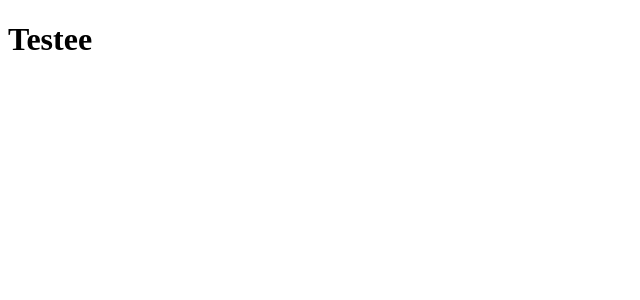
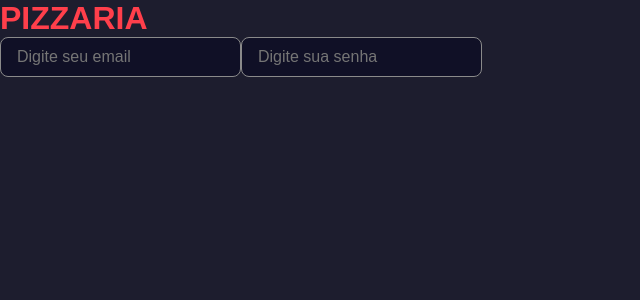
Before and after one commit to lucastak/pizzaria-frontend, a Next.js app: page / in a window 1280 px wide. Shown: the top 300 px of the page, without its empty margins (0-640 px from the left). Built offline with nearby package versions, Linux system fonts and the light colour scheme.

Commit message:
feat(project): adiciona elemento de input e text area

```diff
--- /dev/null
+++ b/src/components/ui/Input/index.tsx
@@ -0,0 +1,14 @@
+import styles from "./styles.module.scss";
+import { InputHTMLAttributes, TextareaHTMLAttributes } from "react";
+
+interface InputProps extends InputHTMLAttributes<HTMLInputElement> {}
+
+interface TexteAreaProps extends TextareaHTMLAttributes<HTMLAreaElement> {}
+
+export function Input({ ...props }: InputProps) {
+  return <input type="text" className={styles["input"]} {...props} />;
+}
+
+export function TextArea({ ...props }: TexteAreaProps) {
+  return <textarea className={styles["input"]}></textarea>;
+}
--- /dev/null
+++ b/src/components/ui/Input/styles.module.scss
@@ -0,0 +1,14 @@
+.input {
+  margin-bottom: 1rem;
+  height: 40px;
+  border: 0;
+  border-radius: 0.5rem;
+  background-color: var(--dark-900);
+  padding: 1rem;
+  border: 1px solid var(--gray-100);
+  color: var(--white);
+}
+
+.input::-moz-placeholder {
+  color: rgba(255, 255, 255, 0.8);
+}
--- a/src/pages/_app.tsx
+++ b/src/pages/_app.tsx
@@ -1,4 +1,5 @@
 import type { AppProps } from "next/app";
+import "../../styles/global.scss";
 
 function MyApp({ Component, pageProps }: AppProps) {
   return <Component {...pageProps} />;
--- /dev/null
+++ b/src/pages/_document.tsx
@@ -0,0 +1,13 @@
+import { Html, Head, Main, NextScript } from "next/document";
+
+export default function Document() {
+  return (
+    <Html>
+      <Head></Head>
+      <body>
+        <Main />
+        <NextScript />
+      </body>
+    </Html>
+  );
+}
--- a/src/pages/index.tsx
+++ b/src/pages/index.tsx
@@ -1,10 +1,23 @@
 import type { NextPage } from "next";
+import styles from "../../styles/home.module.scss";
+import Head from "next/head";
+import { Input } from "../components/ui/Input";
 
 const Home: NextPage = () => {
   return (
-    <div>
-      <h1>Testee</h1>
-    </div>
+    <>
+      <Head>
+        <title>Home</title>
+      </Head>
+      <div className={styles["container"]}>
+        <h1 className={styles["title__login-page"]}>Pizzaria</h1>
+
+        <div className={styles["container__login"]}>
+          <Input placeholder="Digite seu email" type="text" />
+          <Input placeholder="Digite sua senha" type="password" />
+        </div>
+      </div>
+    </>
   );
 };
 
--- /dev/null
+++ b/styles/global.scss
@@ -0,0 +1,41 @@
+@import "./vars.scss";
+
+* {
+  margin: 0;
+  padding: 0;
+  outline: 0;
+  box-sizing: border-box;
+}
+
+button {
+  cursor: pointer;
+}
+
+a {
+  color: inherit;
+  text-decoration: none;
+}
+
+body {
+  background: var(--dark-700);
+}
+
+body,
+input,
+textarea,
+select,
+button {
+  font: 400 1rem sans-serif;
+}
+
+@media (max-width: 720px) {
+  html {
+    font-size: 87.5%;
+  }
+}
+
+@media (max-width: 1080px) {
+  html {
+    font-size: 93.75%;
+  }
+}
--- a/styles/globals.css
+++ /dev/null
@@ -1,26 +0,0 @@
-html,
-body {
-  padding: 0;
-  margin: 0;
-  font-family: -apple-system, BlinkMacSystemFont, Segoe UI, Roboto, Oxygen,
-    Ubuntu, Cantarell, Fira Sans, Droid Sans, Helvetica Neue, sans-serif;
-}
-
-a {
-  color: inherit;
-  text-decoration: none;
-}
-
-* {
-  box-sizing: border-box;
-}
-
-@media (prefers-color-scheme: dark) {
-  html {
-    color-scheme: dark;
-  }
-  body {
-    color: white;
-    background: black;
-  }
-}
--- /dev/null
+++ b/styles/home.module.scss
@@ -0,0 +1,5 @@
+.title__login-page {
+  color: var(--red-900);
+  text-transform: uppercase;
+  font-family: sans-serif;
+}
--- /dev/null
+++ b/styles/vars.scss
@@ -0,0 +1,11 @@
+:root {
+  --white: #fff;
+  --black: #000;
+
+  --dark-900: #101026;
+  --dark-700: #1d1d2e;
+
+  --gray-100: #8a8a8a;
+  --green-900: #3fffa3;
+  --red-900: #ff3f4b;
+}
```
Also changed, not shown: styles/Home.module.css (deleted, +0 -129 lines).
